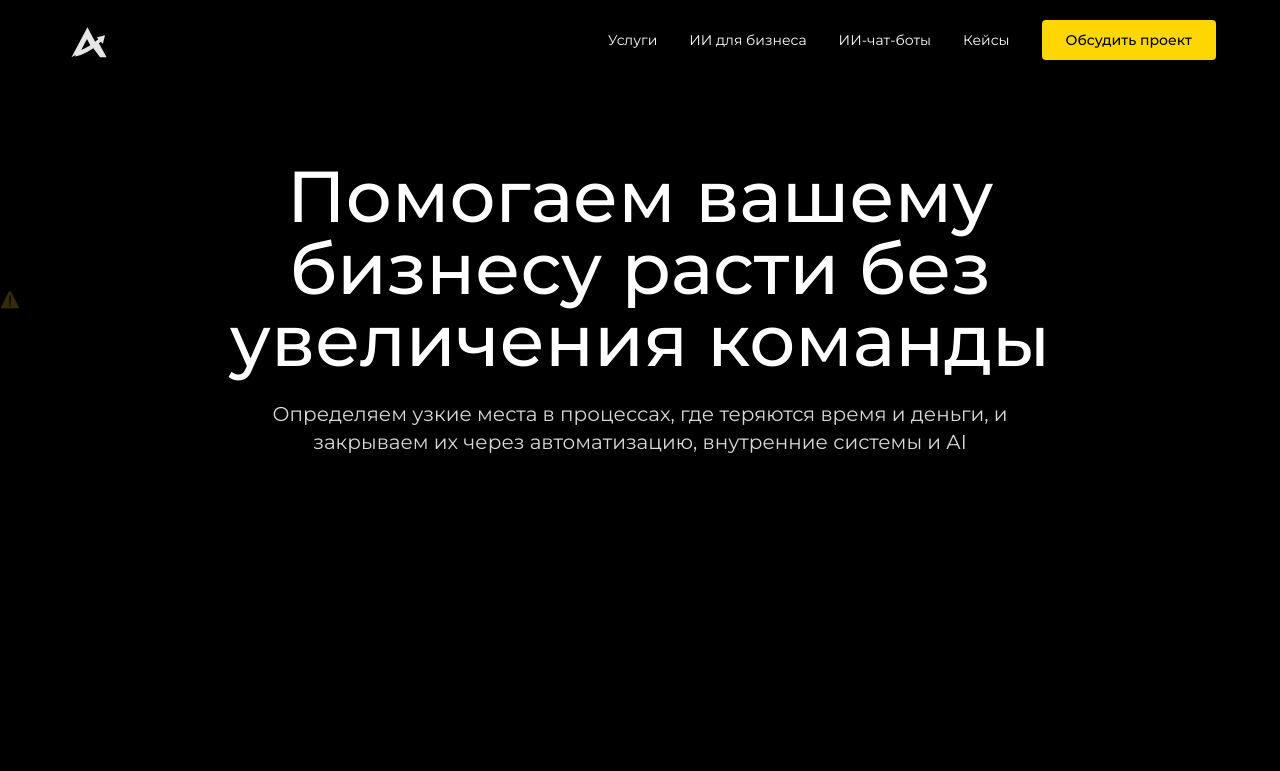
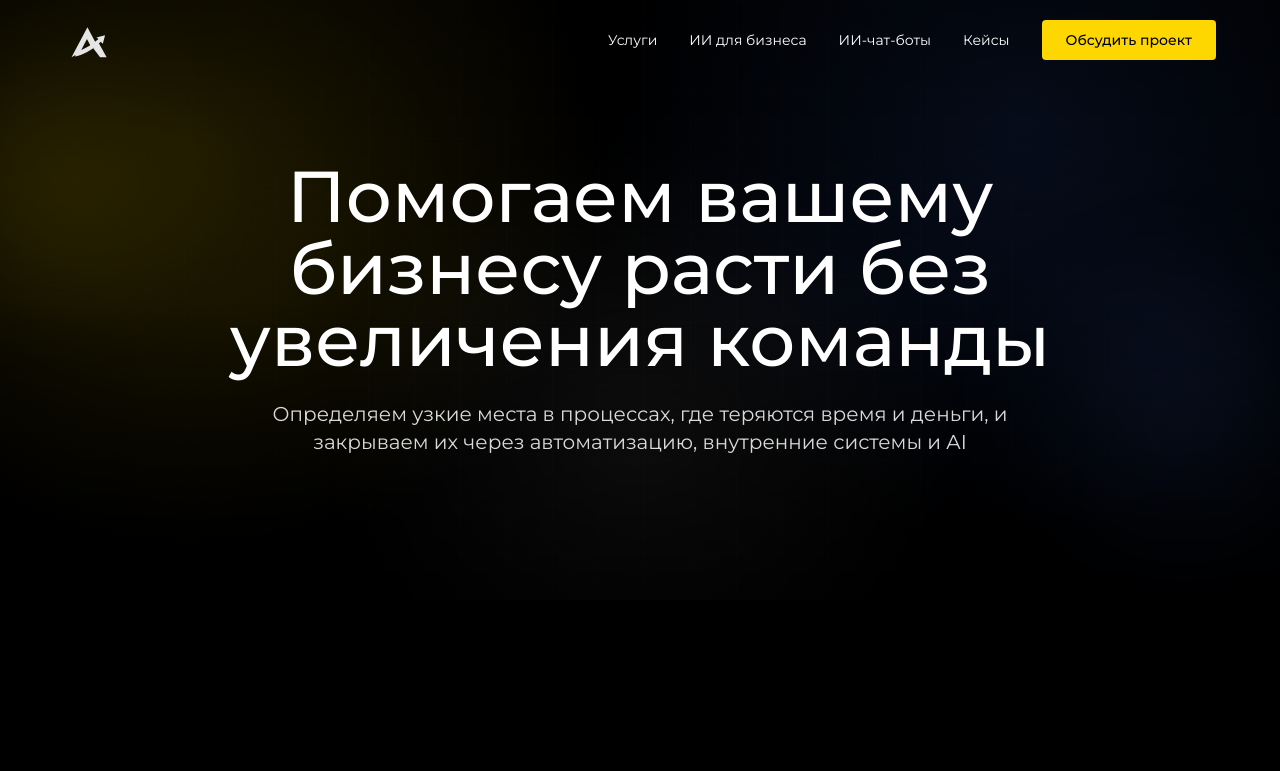
Before and after one commit to andlit0vv/AIvion_Web_Real, a React (Vite) app: page / in a window 1280 px wide. Shown: the top 771 px of the page. Built offline with nearby package versions, Linux system fonts and the light colour scheme; no server answers.

Commit message:
Fix intro content loading by removing remote lottie dependency

```diff
--- a/src/index.css
+++ b/src/index.css
@@ -74,3 +74,38 @@ body {
 .animate-scaleIn {
   animation: scaleIn 0.25s ease-out forwards;
 }
+
+.intro-grid-overlay {
+  background-image:
+    linear-gradient(to right, rgba(255, 255, 255, 0.05) 1px, transparent 1px),
+    linear-gradient(to bottom, rgba(255, 255, 255, 0.04) 1px, transparent 1px);
+  background-size: 46px 46px;
+  mask-image: radial-gradient(circle at center, black 40%, transparent 90%);
+  opacity: 0.35;
+}
+
+.intro-glow {
+  border-radius: 9999px;
+  filter: blur(52px);
+  opacity: 0.55;
+  animation: introGlowFloat 11s ease-in-out infinite;
+}
+
+.intro-glow-left {
+  background: radial-gradient(circle at center, rgba(255, 215, 0, 0.45) 0%, rgba(255, 215, 0, 0) 70%);
+}
+
+.intro-glow-right {
+  background: radial-gradient(circle at center, rgba(79, 130, 255, 0.4) 0%, rgba(79, 130, 255, 0) 75%);
+  animation-delay: 1.4s;
+}
+
+@keyframes introGlowFloat {
+  0%,
+  100% {
+    transform: translate3d(0, 0, 0) scale(1);
+  }
+  50% {
+    transform: translate3d(0, -18px, 0) scale(1.06);
+  }
+}
--- a/src/sections/IntroSection.tsx
+++ b/src/sections/IntroSection.tsx
@@ -1,22 +1,21 @@
-const INTRO_BACKGROUND_SRC =
-  'https://lottie.host/cb285933-adb6-4a63-bcc4-d63e03eac41d/AecXWEI3tO.json';
-
 const IntroSection = () => {
   return (
     <section
       id="intro"
-      className="relative min-h-[75vh] flex items-center justify-center overflow-hidden pt-16 pb-12"
+      className="relative flex min-h-[75vh] items-center justify-center overflow-hidden bg-black pt-16 pb-12"
     >
-      <lottie-player
-        src={INTRO_BACKGROUND_SRC}
-        background="transparent"
-        speed="1"
-        loop
-        autoplay
-        className="absolute inset-0 h-full w-full object-cover"
+      <div
+        className="absolute inset-0"
+        aria-hidden="true"
+        style={{
+          backgroundImage:
+            'radial-gradient(circle at 15% 25%, rgba(255, 215, 0, 0.24), transparent 35%), radial-gradient(circle at 80% 20%, rgba(60, 120, 255, 0.2), transparent 38%), radial-gradient(circle at 50% 75%, rgba(255, 255, 255, 0.1), transparent 40%)',
+        }}
       />
-      <div className="absolute inset-0 bg-black/65" aria-hidden="true" />
-      <div className="absolute inset-0 bg-gradient-to-b from-black/70 via-black/40 to-black/70" aria-hidden="true" />
+      <div className="intro-grid-overlay absolute inset-0" aria-hidden="true" />
+      <div className="intro-glow intro-glow-left absolute -left-24 top-10 h-72 w-72" aria-hidden="true" />
+      <div className="intro-glow intro-glow-right absolute -right-16 bottom-0 h-80 w-80" aria-hidden="true" />
+      <div className="absolute inset-0 bg-gradient-to-b from-black/60 via-black/35 to-black/70" aria-hidden="true" />
 
       <div className="relative z-10 mx-auto flex max-w-5xl flex-col items-center gap-6 px-6 text-center md:px-10">
         <h1 className="text-4xl font-medium leading-tight text-white md:text-6xl lg:text-7xl">
```
